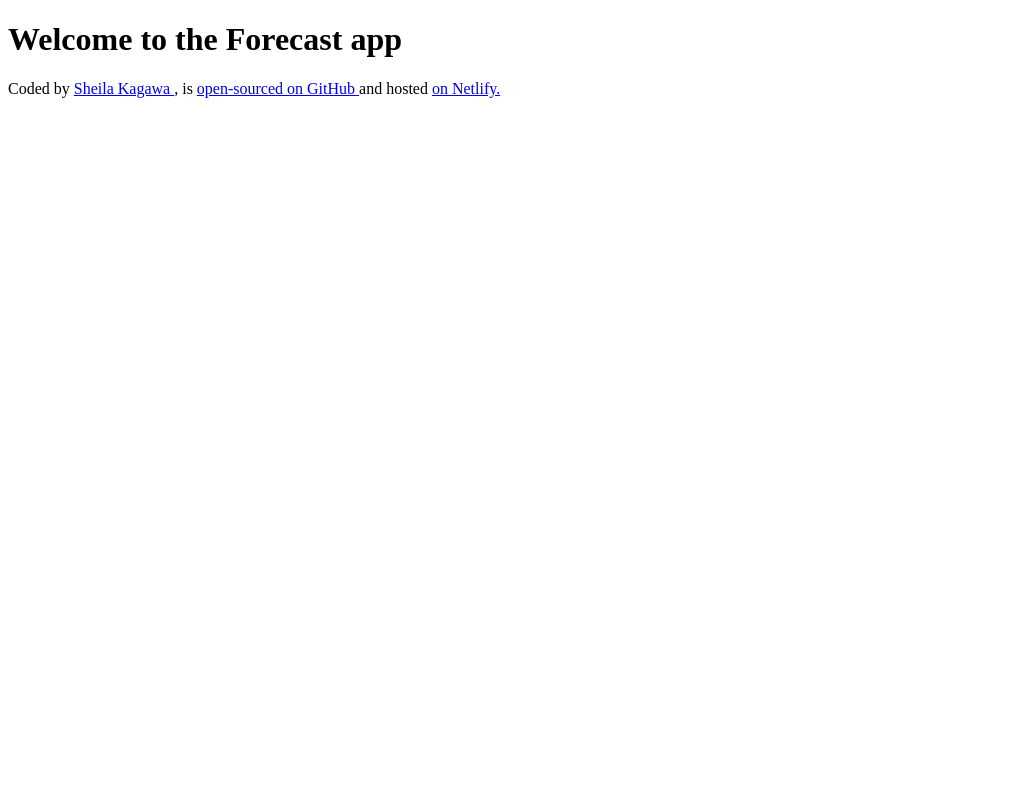
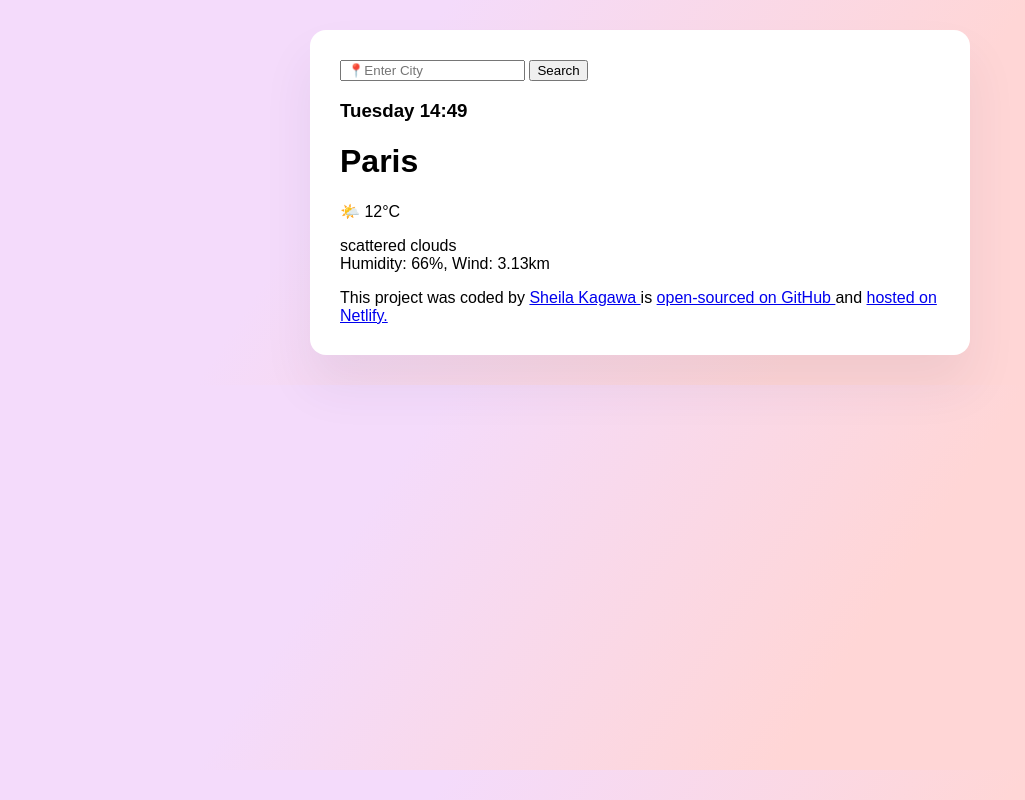
Before and after one commit to shlqjn/My-Weather-Forecast, a plain HTML site: page index.html in a window 1280 px wide. Shown: the whole page, without its empty margins (0-1025 px from the left). Drawn offline with Linux system fonts and the light colour scheme; a web font is replaced by a local one.

Commit message:
Styled the main container and added custom font

```diff
--- a/index.html
+++ b/index.html
@@ -3,24 +3,55 @@
   <head>
     <meta charset="UTF-8" />
     <meta name="viewport" content="width=device-width, initial-scale=1.0" />
+    <link rel="stylesheet" href="src/style.css" />
+    <link rel="preconnect" href="https://fonts.googleapis.com" />
+    <link rel="preconnect" href="https://fonts.gstatic.com" crossorigin />
+    <link
+      href="https://fonts.googleapis.com/css2?family=Funnel+Sans:ital,wght@0,300..800;1,300..800&family=Knewave&family=Montserrat:ital,wght@0,100..900;1,100..900&family=Outfit:wght@100..900&family=Ranchers&family=Sour+Gummy:ital,wght@0,100..900;1,100..900&family=Source+Code+Pro:ital,wght@0,200..900;1,200..900&family=Titan+One&display=swap"
+      rel="stylesheet"
+    />
     <title>Forecast app</title>
   </head>
   <body>
-    <h1>Welcome to the Forecast app</h1>
+    <div class="weather-app">
+      <header>
+        <form>
+          <input type="search" placeholder=" 📍Enter City" required />
+          <input type="submit" value="Search" />
+          <h3>Tuesday 14:49</h3>
+        </form>
+      </header>
+
+      <main>
+        <div>
+          <h1>Paris</h1>
+        </div>
+        <div>🌤️ 12°C</div>
+        <p>
+          scattered clouds
+          <br />
+          Humidity: 66%, Wind: 3.13km
+        </p>
+      </main>
+
       <footer>
-      Coded by
+        This project was coded by
         <a href="https://github.com/shlqjn/" target="_blank"> Sheila Kagawa </a>
-      , is
-      <a href="https://github.com/shlqjn/My-Weather-Forecast/" target="_blank">
+        is
+        <a
+          href="https://github.com/shlqjn/My-Weather-Forecast/"
+          target="_blank"
+        >
           open-sourced on GitHub
         </a>
-      and hosted
+        and
         <a
           href="https://forecast-shecodes-weather-app.netlify.app/"
           target="_blank"
         >
-        on Netlify.</a
+          hosted on Netlify.</a
         >
       </footer>
+    </div>
   </body>
 </html>
--- /dev/null
+++ b/src/style.css
@@ -0,0 +1,19 @@
+body {
+  background: linear-gradient(
+    123.5deg,
+    rgb(244, 219, 251) 29.3%,
+    rgb(255, 214, 214) 67.1%
+  );
+  font-family: "Funnel Sans", sans-serif;
+  font-optical-sizing: auto;
+  font-weight: <weight>;
+  font-style: normal;
+}
+.weather-app {
+  background: white;
+  max-width: 600px;
+  margin: 30px auto;
+  box-shadow: 0 30px 50px rgba(65, 50, 100, 0.08);
+  border-radius: 16px;
+  padding: 30px;
+}
```
Lines whose indentation alone changed are shown as unchanged.
